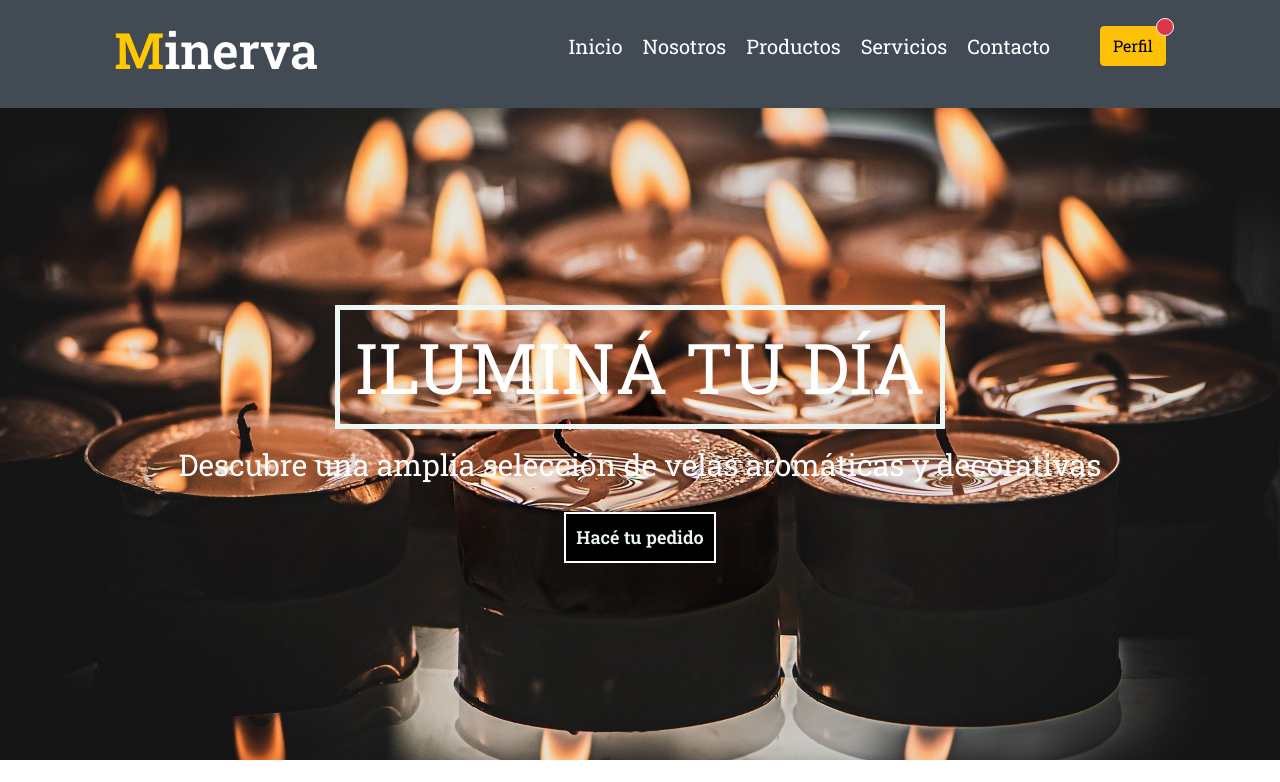
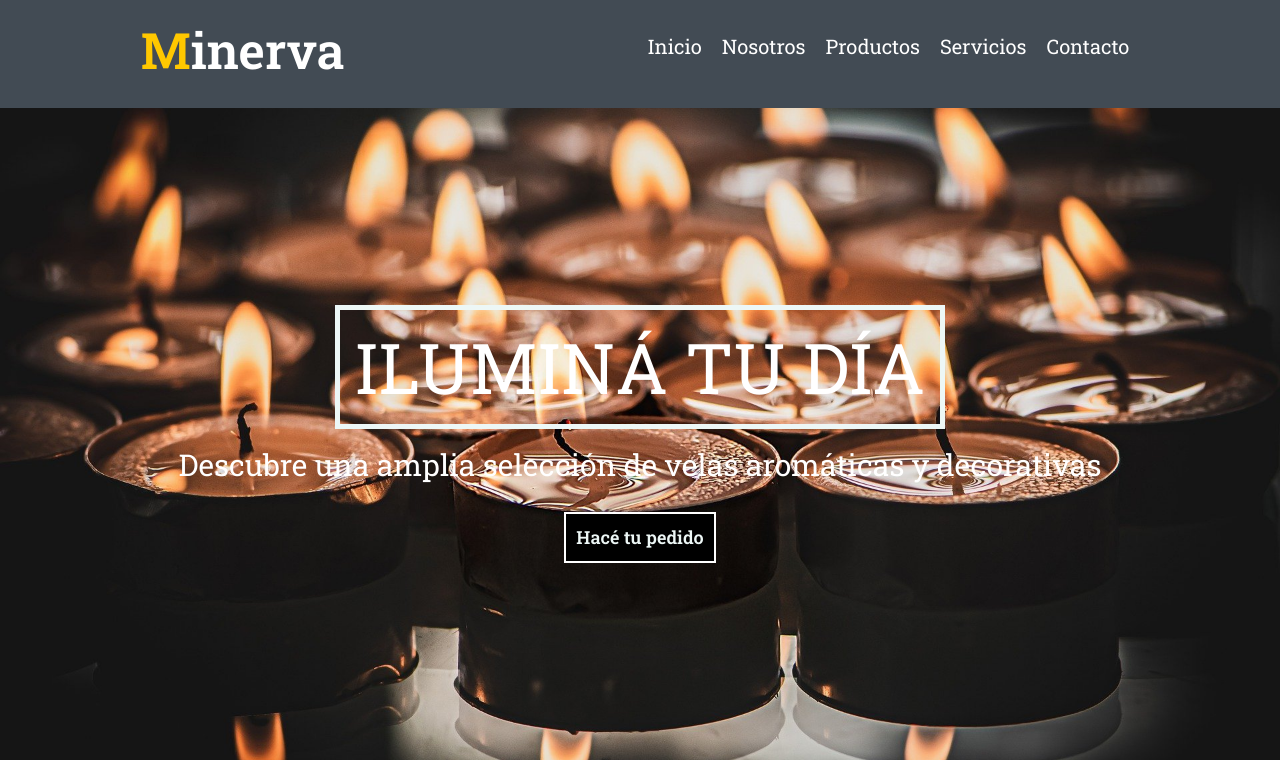
Before and after one commit to Lucasigm/minerva-43010, a plain HTML site: page index.html in a window 1280 px wide. Shown: the top 782 px of the page. Drawn offline with nearby package versions, Linux system fonts and the light colour scheme.

Commit message:
segundo commit

```diff
--- a/index.html
+++ b/index.html
@@ -27,13 +27,6 @@
                 <!-- ENLACES INTERNOS -->
 
                 <li><a href="#contacto">Contacto</a></li>
-                <button type="button" class="btn btn-warning position-relative perfil">
-                    Perfil
-                    <span
-                        class="position-absolute top-0 start-100 translate-middle p-2 bg-danger border border-light rounded-circle">
-                        <span class="visually-hidden">Nuevas Alertas</span>
-                    </span>
-                </button>
             </ul>
         </nav>
     </header>
```
Also changed, not shown: pages/contacto.html (+0 -7 lines), pages/nosotros.html (+0 -7 lines), pages/producto.html (+0 -7 lines), pages/servicios.html (+0 -7 lines), 1 other file.
